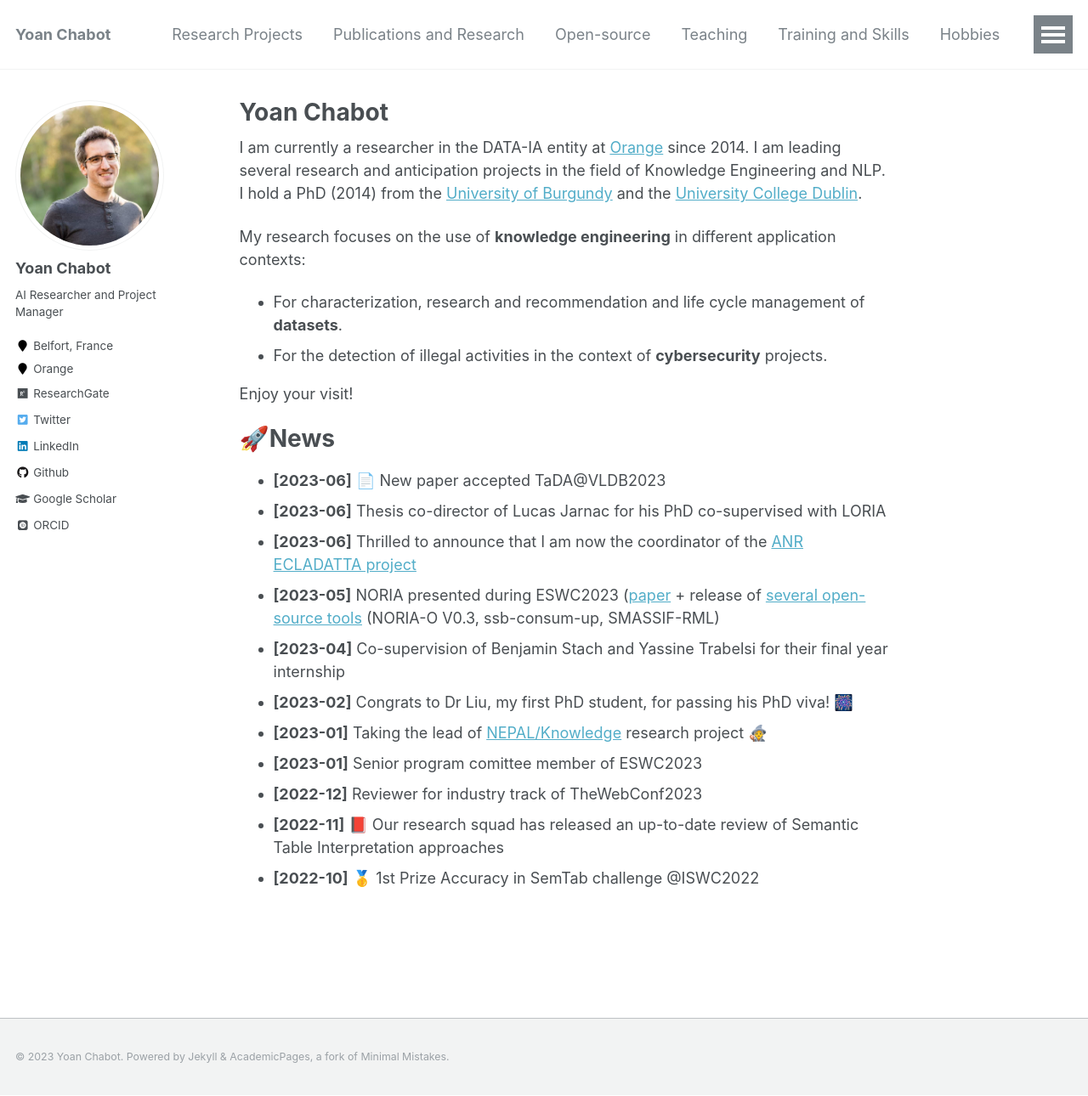
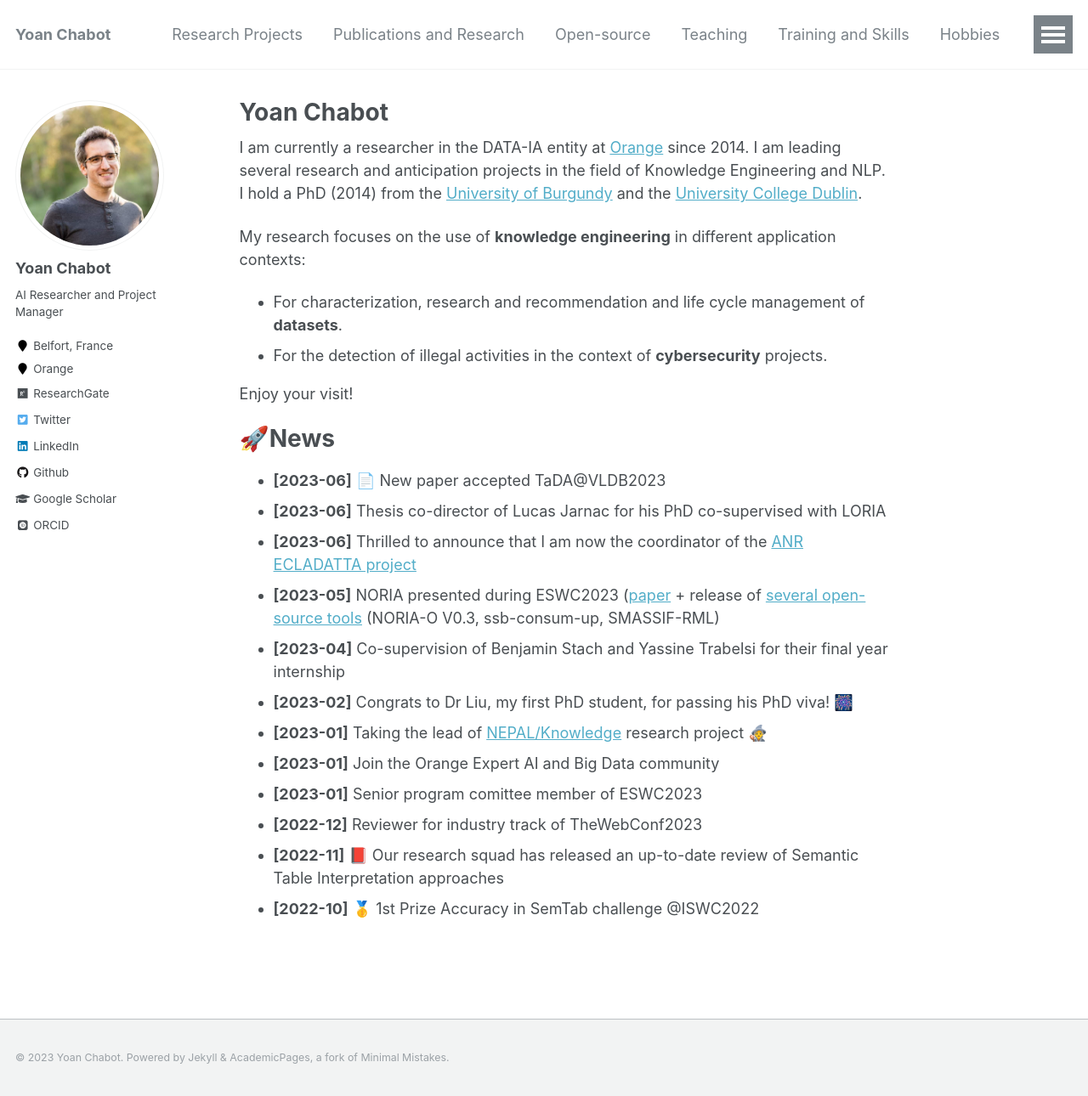
Before and after one commit to yoanchabot/yoanchabot.github.io, a Jekyll site: the page built from _pages/about.md, in a window 1280 px wide and 1290 px high. Shown: the whole window at 85% size. Built offline with Jekyll 4.4.1, drawn with Linux system fonts in a browser that asks for light colours; some web fonts are replaced.

Commit message:
Update about.md

```diff
--- a/_pages/about.md
+++ b/_pages/about.md
@@ -26,6 +26,7 @@ Enjoy your visit!
 * **[2023-04]** Co-supervision of Benjamin Stach and Yassine Trabelsi for their final year internship
 * **[2023-02]** Congrats to Dr Liu, my first PhD student, for passing his PhD viva! 🎆
 * **[2023-01]** Taking the lead of [NEPAL/Knowledge](https://yoanchabot.github.io/research.html#knowledge) research project 🧙
+* **[2023-01]** Join the Orange Expert AI and Big Data community
 * **[2023-01]** Senior program comittee member of ESWC2023
 * **[2022-12]** Reviewer for industry track of TheWebConf2023
 * **[2022-11]** 📕 Our research squad has released an up-to-date review of Semantic Table Interpretation approaches
```
